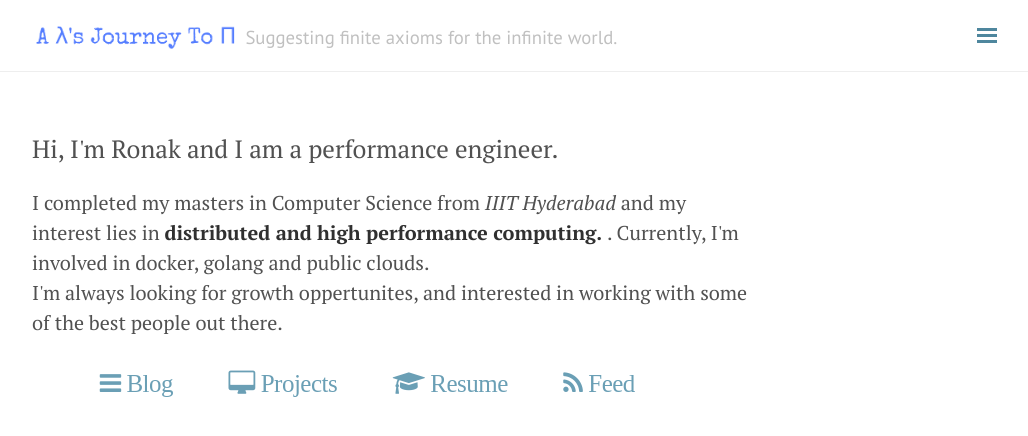
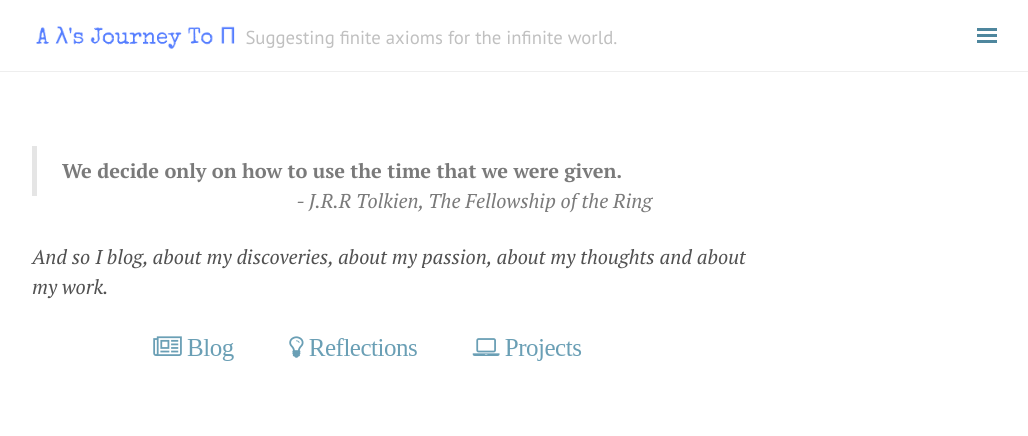
Before and after one commit to rarchk/rarchk.github.io, a Jekyll site: the page built from index.html, in a window 1280 px wide. Shown: the top 436 px of the page, without its empty margins (248-1276 px from the left). Built offline with Jekyll 4.4.1, drawn with Linux system fonts in a browser that asks for light colours; nearby versions of some CDN libraries; comment, search, counter and statistics services are not loaded.

Commit message:
Updated version

```diff
--- a/_config.yml
+++ b/_config.yml
@@ -3,12 +3,13 @@ title: A λ's Journey To Π
 tagline: ' Suggesting finite axioms for the infinite world.'
 description: 'My personal website'
 #baseurl: "" #/lanyon" # to be used when going for sub-directory
-url: "http://rarchk.github.io/" # "http://localhost:4000/"
+url: "https://rarchk.github.io/" # "https://localhost:4000/"
 logo: '/public/logo.png'
 
 # Site configurations
 gems:
   - jekyll-paginate
+#  - jekyll-language-plugin
 markdown: kramdown
 kramdown:
   input: GFM
@@ -19,8 +20,9 @@ sass:
 paginate: 13
 paginate_path: '/blog/page:num'
 permalink: pretty
-
 version: 1.0.0
+#language_data: data.lang.hi
+#language_includes_dir: _i18n
 
 # About/contact
 author:
@@ -29,15 +31,18 @@ author:
   gravatar: 4fdd54188938153e8203fbf3f8417a15 # md5 hash of your email address
   contact:
     linkedin:  https://www.linkedin.com/in/ronakkogta
-    github:    https://github.com/rarchk
+    github-alt:    https://github.com/rarchk
     stack-overflow:    http://stackoverflow.com/users/733761/rarchk
     twitter:   https://twitter.com/rarchk
-    email:     http://www.google.com/recaptcha/mailhide/d?k\x3d01CIzJycu1pq2SHk5xVmq2RQ\x3d\x3d\x26c\x3dlBe-qtR3DTUeG_jldvPx-3bZV6esWSECuGNNBsZs9eA\x3d
+    email:     https://www.google.com/recaptcha/mailhide/d?k\x3d01CIzJycu1pq2SHk5xVmq2RQ\x3d\x3d\x26c\x3dlBe-qtR3DTUeG_jldvPx-3bZV6esWSECuGNNBsZs9eA\x3d
+    rss-square: /atom.xml
   home:
-    bars:           /blog/ || Blog
-    desktop:        /projects/ || Projects
-    graduation-cap: /public/data/RonakKogta_CurriculumVitae.pdf || Resume
-    feed:           /atom.xml || Feed
+    newspaper-o:           /blog/ || Blog
+    lightbulb-o:  /reflections || Reflections
+    laptop:        /projects/ || Projects
+  subhome:
+    book: /public/data/RonakKogta_CurriculumVitae.pdf || Resume
+
 
 # Navigation (2nd level links supported)
 nav:
@@ -47,17 +52,22 @@ nav:
     - '/blog/'
     - { Categories: '/blog/categories/' }
     - { Tags: '/blog/tags/' }
+  Reflections:
+    - '/reflections/'
   Current Me:
     - '/about/'
-  Reflections:
-    - '/reflections/'
+
 
 # Where are tags and categories displayed
 tag_page: '/blog/tags/'
 category_page: '/blog/categories/'
 
+#Quotes Project
+quotes:
+  Dead Poets Society: Listen, you hear it? — Carpe — hear it? — Carpe, carpe diem,
+    seize the day boys, make your lives extraordinary.
 
-# Puglins
+# Plugins
 mathjax: true # whether support mathjax
 google_analytics_token: 'UA-5613819-3' # leave blank if you don't want google analytics
 disqus_short_name: 'rarchkgithubio' # leave blank if you don't want disqus
--- a/_includes/sidebar.html
+++ b/_includes/sidebar.html
@@ -18,7 +18,7 @@
       {% assign len = site.author.contact | size %}
       {% assign current_index = 0 %}
       <div class="sidebar-personal-info-section">
-        <p> Follow me:
+        <p> <strong>@</strong>
         {% for contact in site.author.contact %}
         {% assign iconname = contact[0] %}
         {% if contact[0] == 'email' %}
--- a/index.html
+++ b/index.html
@@ -2,13 +2,16 @@
 layout: default
 title: Home
 ---
+<div>
+	<blockquote>
+		<p><b>	We decide only on how to use the time that we were given. </b>
+		<span  style="float: right;"> <i> - J.R.R Tolkien, The Fellowship of the Ring  </i> </span>
+		</p>
+	</blockquote>
+	<br>
+	<i> And so I blog, about my discoveries, about my passion, about my thoughts and about my work.</i>
+</div>
 
-<div >
-			<p class="lead"> Hi, I'm Ronak and I am a performance engineer.</p>
-			<p> I completed my masters in Computer Science from <i>IIIT Hyderabad </i> and my interest lies in <strong> distributed and high performance computing. </strong>. Currently, I'm involved in docker, golang and public clouds. <br>
-			I'm always looking for growth oppertunites, and interested in working with some of the best people out there.
-			</p>
-</div>
 <div class="Hero">
 			<h3 align="center">
 
@@ -24,5 +27,4 @@ title: Home
 				{% endfor %}
 
 			</h3>
-
 </div>
```
Also changed, not shown: about.md (+4 -1 lines).
